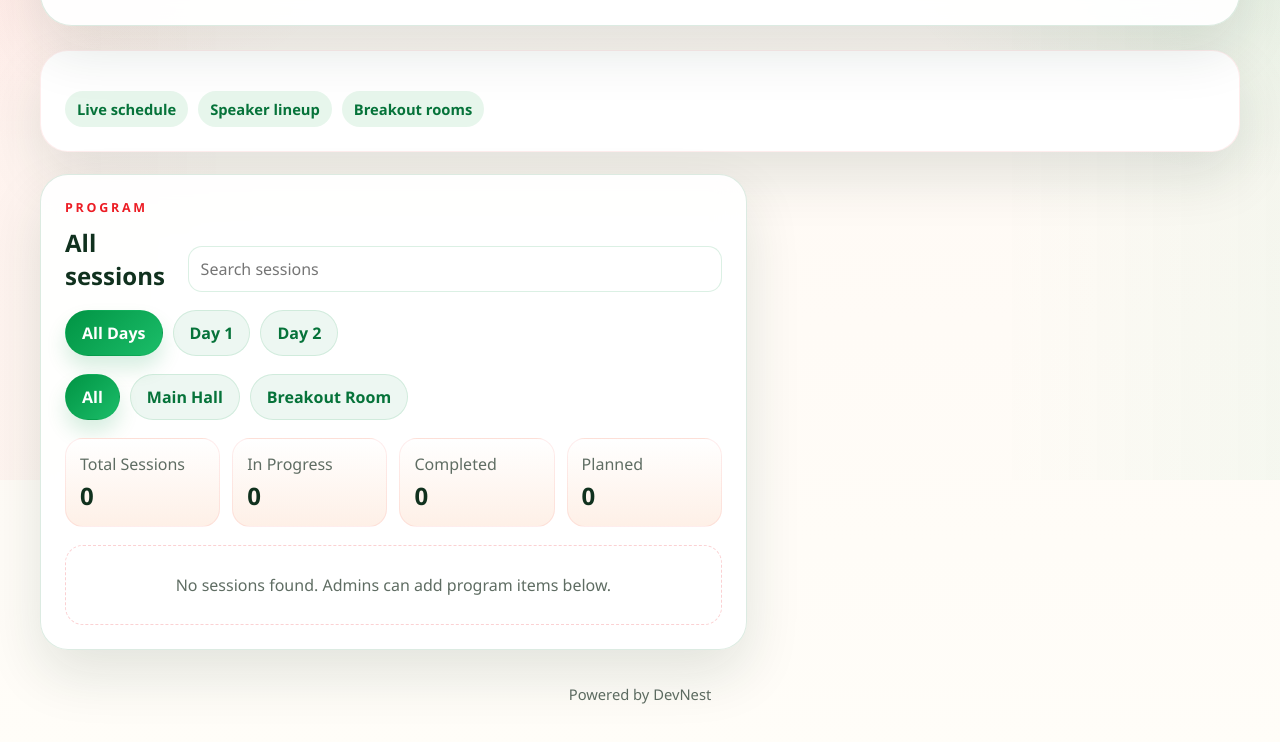
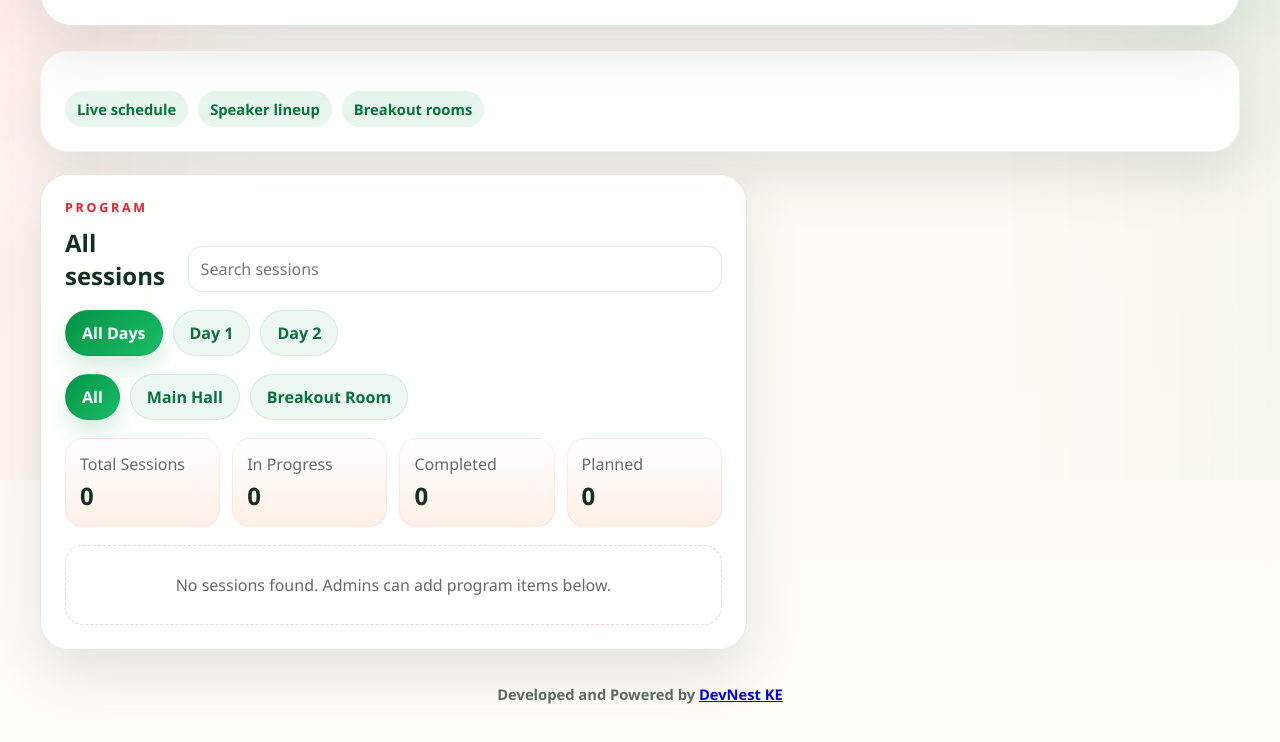
Before and after one commit to VickyMutai/session-management-devnest, a website: page index.html in a window 1280 px wide. Shown: the part 320-1062 px from the top of the page. Drawn offline with Linux system fonts and the light colour scheme; no server answers.

Commit message:
This is a devnest status

```diff
--- a/index.html
+++ b/index.html
@@ -93,7 +93,12 @@
       </main>
 
       <footer class="site-footer">
-        <p>Powered by DevNest</p>
+        <p>
+          <b
+            >Developed and Powered by
+            <a href="https://devnest.africa" target="_blank">DevNest KE</a></b
+          >
+        </p>
       </footer>
     </div>
 
```
